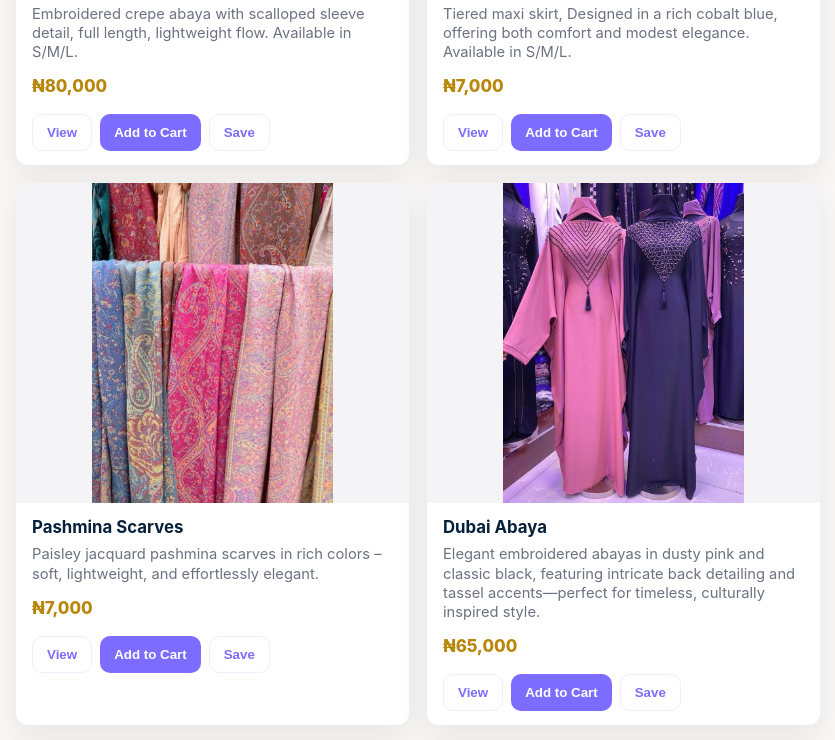
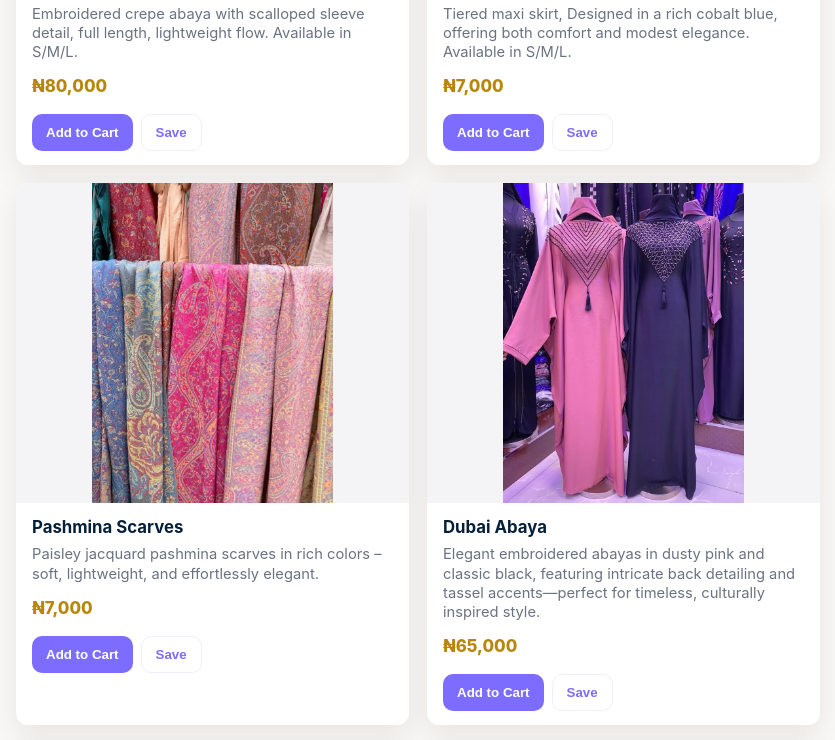
Before and after one commit to Marahhh45/Moda-Mina, a plain HTML site: page index.html in a window 1280 px wide. Shown: the part 528-1268 px from the top of the page, without its empty margins (42-877 px from the left). Drawn offline with Linux system fonts and the light colour scheme.

Commit message:
Update index.html

```diff
--- a/index.html
+++ b/index.html
@@ -122,7 +122,6 @@
           <div class="desc">Embroidered crepe abaya with scalloped sleeve detail, full length, lightweight flow. Available in S/M/L.</div>
           <div class="meta"><div class="price">₦80,000</div></div>
           <div class="actions">
-            <button class="btn secondary" data-action="quick" data-id="p1">View</button>
             <button class="btn" data-action="add" data-id="p1">Add to Cart</button>
             <button class="btn secondary" data-action="save" data-id="p1">Save</button>
           </div>
@@ -141,7 +140,6 @@
              and modest elegance. Available in S/M/L.</div>
           <div class="meta"><div class="price">₦7,000</div></div>
           <div class="actions">
-            <button class="btn secondary" data-action="quick" data-id="p2">View</button>
             <button class="btn" data-action="add" data-id="p2">Add to Cart</button>
             <button class="btn secondary" data-action="save" data-id="p2">Save</button>
           </div>
@@ -158,7 +156,6 @@
           <div class="desc">Paisley jacquard pashmina scarves in rich colors – soft, lightweight, and effortlessly elegant.</div>
           <div class="meta"><div class="price">₦7,000</div></div>
           <div class="actions">
-            <button class="btn secondary" data-action="quick" data-id="p3">View</button>
             <button class="btn" data-action="add" data-id="p3">Add to Cart</button>
             <button class="btn secondary" data-action="save" data-id="p3">Save</button>
           </div>
@@ -176,7 +173,6 @@
             featuring intricate back detailing and tassel accents—perfect for timeless, culturally inspired style.</div>
           <div class="meta"><div class="price">₦65,000</div></div>
           <div class="actions">
-            <button class="btn secondary" data-action="quick" data-id="p4">View</button>
             <button class="btn" data-action="add" data-id="p4">Add to Cart</button>
             <button class="btn secondary" data-action="save" data-id="p4">Save</button>
           </div>
@@ -194,7 +190,6 @@
             our designs offer elegant drapes and comfortable wear for the modern woman.</div>
           <div class="meta"><div class="price"> ₦75,000</div></div>
           <div class="actions">
-            <button class="btn secondary" data-action="quick" data-id="p5">View</button>
             <button class="btn" data-action="add" data-id="p5">Add to Cart</button>
             <button class="btn secondary" data-action="save" data-id="p5">Save</button>
           </div>
@@ -212,7 +207,6 @@
              on the shoulder and hemline, paired with wide-leg trousers for a flowy, elegant fit.</div>
           <div class="meta"><div class="price">₦55,00</div></div>
           <div class="actions">
-            <button class="btn secondary" data-action="quick" data-id="p6">View</button>
             <button class="btn" data-action="add" data-id="p6">Add to Cart</button>
             <button class="btn secondary" data-action="save" data-id="p6">Save</button>
           </div>
@@ -230,7 +224,6 @@
              flowy wide-leg trouser paired with a long-sleeve top.</div>
           <div class="meta"><div class="price">₦75,000</div></div>
           <div class="actions">
-            <button class="btn secondary" data-action="quick" data-id="p7">View</button>
             <button class="btn" data-action="add" data-id="p7">Add to Cart</button>
             <button class="btn secondary" data-action="save" data-id="p7">Save</button>
           </div>
@@ -248,7 +241,6 @@
             side zipper, and button detail.</div>
           <div class="meta"><div class="price">₦22,000</div></div>
           <div class="actions">
-            <button class="btn secondary" data-action="quick" data-id="p8">View</button>
             <button class="btn" data-action="add" data-id="p8">Add to Cart</button>
             <button class="btn secondary" data-action="save" data-id="p8">Save</button>
           </div>
@@ -266,7 +258,6 @@
             featuring a wrap-around design with a tie closure at the side of the waist.</div>
           <div class="meta"><div class="price">₦23,000</div></div>
           <div class="actions">
-            <button class="btn secondary" data-action="quick" data-id="p9">View</button>
             <button class="btn" data-action="add" data-id="p9">Add to Cart</button>
             <button class="btn secondary" data-action="save" data-id="p9">Save</button>
           </div>
@@ -283,7 +274,6 @@
           <div class="desc">A modest, mid-length blue skirt with a smooth,elegant design, perfect for various occasions.</div>
           <div class="meta"><div class="price">₦134,000</div></div>
           <div class="actions">
-            <button class="btn secondary" data-action="quick" data-id="p10">View</button>
             <button class="btn" data-action="add" data-id="p10">Add to Cart</button>
             <button class="btn secondary" data-action="save" data-id="p10">Save</button>
           </div>
@@ -301,7 +291,6 @@
              and flares out from the hip or thigh down to the hem.</div>
           <div class="meta"><div class="price">₦27,000</div></div>
           <div class="actions">
-            <button class="btn secondary" data-action="quick" data-id="p11">View</button>
             <button class="btn" data-action="add" data-id="p11">Add to Cart</button>
             <button class="btn secondary" data-action="save" data-id="p11">Save</button>
           </div>
@@ -318,7 +307,6 @@
           <div class="desc">Elegant, modest high-waisted skirt with a full silhouette.</div>
           <div class="meta"><div class="price">₦19,000</div></div>
           <div class="actions">
-            <button class="btn secondary" data-action="quick" data-id="p12">View</button>
             <button class="btn" data-action="add" data-id="p12">Add to Cart</button>
             <button class="btn secondary" data-action="save" data-id="p12">Save</button>
           </div>
@@ -337,7 +325,6 @@
           </div>
           <div class="meta"><div class="price">₦22,000</div></div>
           <div class="actions">
-            <button class="btn secondary" data-action="quick" data-id="p13">View</button>
             <button class="btn" data-action="add" data-id="p13">Add to Cart</button>
             <button class="btn secondary" data-action="save" data-id="p13">Save</button>
           </div>
@@ -355,7 +342,6 @@
             relaxed fit throughout the leg, especially in the thighs, knees, and calves.</div>
           <div class="meta"><div class="price">₦22,000</div></div>
           <div class="actions">
-            <button class="btn secondary" data-action="quick" data-id="p14">View</button>
             <button class="btn" data-action="add" data-id="p14">Add to Cart</button>
             <button class="btn secondary" data-action="save" data-id="p14">Save</button>
           </div>
@@ -373,7 +359,6 @@
             fabric and a relaxed fit  make it perfect for everyday wear.</div>
           <div class="meta"><div class="price">₦4,000</div></div>
           <div class="actions">
-            <button class="btn secondary" data-action="quick" data-id="p15">View</button>
             <button class="btn" data-action="add" data-id="p15">Add to Cart</button>
             <button class="btn secondary" data-action="save" data-id="p15">Save</button>
           </div>
@@ -391,7 +376,6 @@
             fabric features a gradient ombre effect, adding a touch of sophistication to any outfit.</div>
           <div class="meta"><div class="price">₦4,000</div></div>
           <div class="actions">
-            <button class="btn secondary" data-action="quick" data-id="p16">View</button>
             <button class="btn" data-action="add" data-id="p16">Add to Cart</button>
             <button class="btn secondary" data-action="save" data-id="p16">Save</button>
           </div>
@@ -410,7 +394,6 @@
             a range of colors, as depicted in the image.</div>
           <div class="meta"><div class="price">₦2,300</div></div>
           <div class="actions">
-            <button class="btn secondary" data-action="quick" data-id="p17">View</button>
             <button class="btn" data-action="add" data-id="p17">Add to Cart</button>
             <button class="btn secondary" data-action="save" data-id="p17">Save</button>
           </div>
@@ -429,7 +412,6 @@
              likely for a comfortable and secure fit around the face.</div>
           <div class="meta"><div class="price">₦10,000</div></div>
           <div class="actions">
-            <button class="btn secondary" data-action="quick" data-id="p18">View</button>
             <button class="btn" data-action="add" data-id="p18">Add to Cart</button>
             <button class="btn secondary" data-action="save" data-id="p18">Save</button>
           </div>
@@ -447,7 +429,6 @@
             it perfect for lounging casual wear.</div>
           <div class="meta"><div class="price">₦17,000</div></div>
           <div class="actions">
-            <button class="btn secondary" data-action="quick" data-id="p19">View</button>
             <button class="btn" data-action="add" data-id="p19">Add to Cart</button>
             <button class="btn secondary" data-action="save" data-id="p19">Save</button>
           </div>
@@ -464,7 +445,6 @@
           <div class="desc">Elevate your comfort game with our Wide-leg Joggrers! Soft,cozy fabric and relaxed fit provide ultimate ease.</div>
           <div class="meta"><div class="price">₦34,000</div></div>
           <div class="actions">
-            <button class="btn secondary" data-action="quick" data-id="p20">View</button>
             <button class="btn" data-action="add" data-id="p20">Add to Cart</button>
             <button class="btn secondary" data-action="save" data-id="p20">Save</button>
           </div>
```
